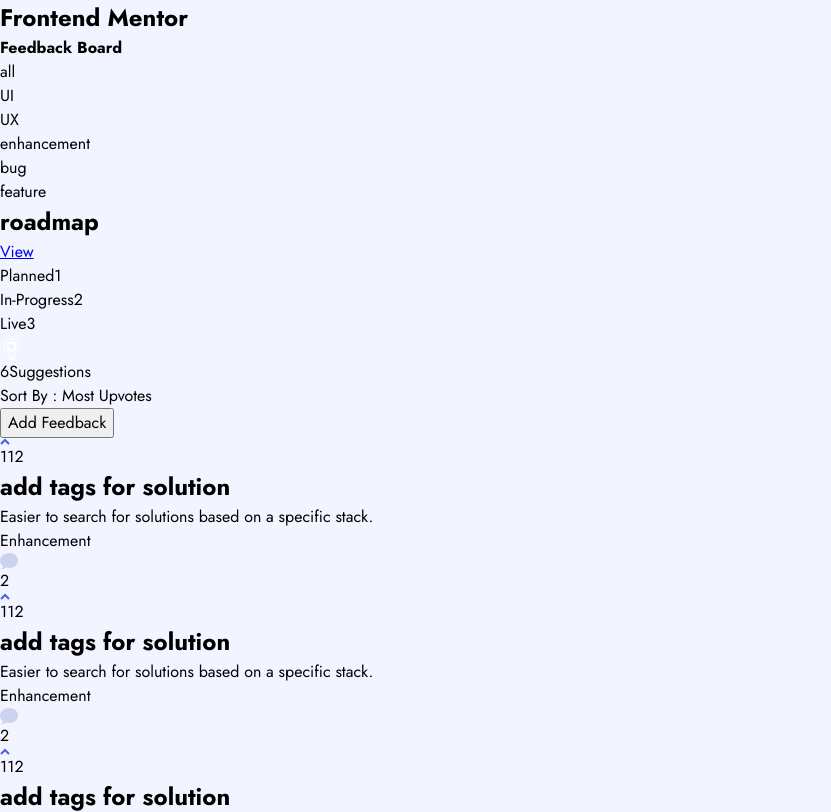
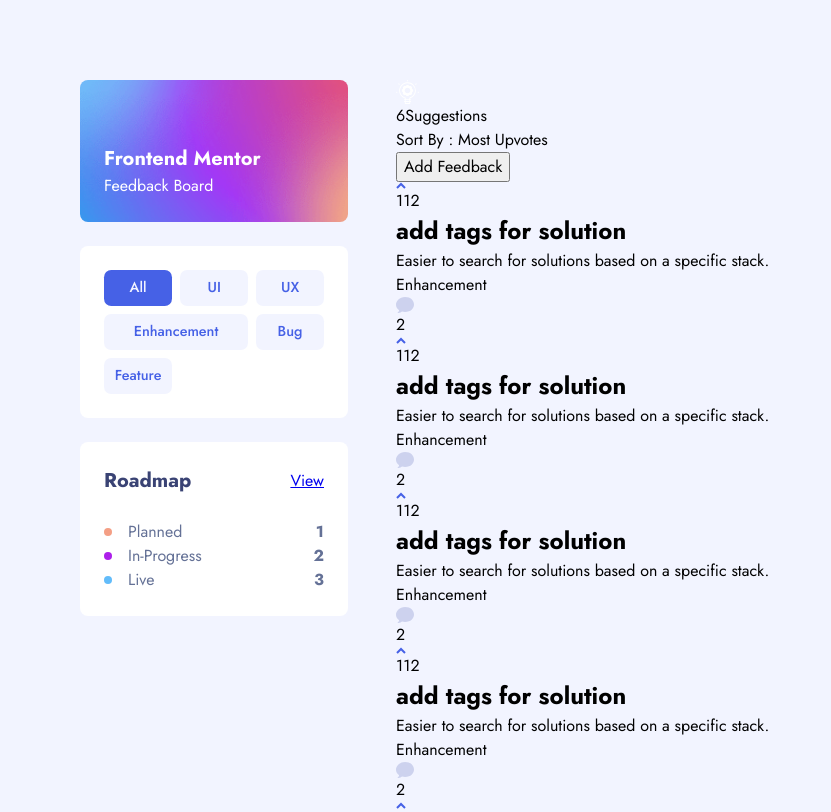
Before and after one commit to MahmoudOmiesh/Feedback-App, a website built with Parcel: page index.html in a window 1280 px wide. Shown: the top 812 px of the page, without its empty margins (0-831 px from the left). Built offline with nearby package versions, Linux system fonts and the light colour scheme.

Commit message:
Dashboard Styles Done ⚙

```diff
--- a/index.html
+++ b/index.html
@@ -11,7 +11,7 @@
 			rel="stylesheet"
 		/>
 		<script src="js/main.js"></script>
-		<link rel="stylesheet" href="sass/main.scss" />
+		<link rel="stylesheet" href="sass/styles.scss" />
 		<title>Feedback app</title>
 	</head>
 	<body>
@@ -22,12 +22,12 @@
 					<h4 class="intro__subtitle">Feedback Board</h4>
 				</div>
 				<div class="filter">
-					<div class="filter__card">all</div>
-					<div class="filter__card">UI</div>
-					<div class="filter__card">UX</div>
-					<div class="filter__card">enhancement</div>
-					<div class="filter__card">bug</div>
-					<div class="filter__card">feature</div>
+					<div class="tag active">all</div>
+					<div class="tag">UI</div>
+					<div class="tag">UX</div>
+					<div class="tag">enhancement</div>
+					<div class="tag">bug</div>
+					<div class="tag">feature</div>
 				</div>
 				<div class="roadmap">
 					<div class="roadmap__header">
@@ -35,7 +35,7 @@
 						<a href="#" class="roadmap__link">View</a>
 					</div>
 					<div class="roadmap__content">
-						<ul role="list">
+						<ul class="roadmap__list">
 							<li>
 								<span class="roadmap__type">Planned</span
 								><span class="roadmap__count">1</span>
--- a/sass/Base/_base.scss
+++ b/sass/Base/_base.scss
@@ -3,5 +3,5 @@
 	text-rendering: optimizeSpeed;
 	line-height: 1.5;
 	font-family: var(--ff-main);
-	background-color: var(--clr-neutral-200);
+	background-color: var(--clr-neutral-300);
 }
--- /dev/null
+++ b/sass/Components/Tag.scss
@@ -0,0 +1,27 @@
+.tag {
+	color: var(--clr-primary-400);
+	background-color: var(--clr-neutral-300);
+	padding: 0.5em 0.75em;
+	font-weight: var(--fw-medium);
+	font-size: 0.9rem;
+	text-transform: capitalize;
+	text-align: center;
+	border-radius: 0.5em;
+	cursor: pointer;
+	display: inline-block;
+	transition: background-color 175ms ease-in, color 175ms ease-in;
+
+	&:hover {
+		background-color: var(--clr-primary-400);
+		color: var(--clr-neutral-300);
+	}
+
+	&.active {
+		background-color: var(--clr-primary-400);
+		color: var(--clr-neutral-300);
+	}
+
+	&:nth-child(4) {
+		grid-column: 1 / 3;
+	}
+}
--- /dev/null
+++ b/sass/Layout/dashboard.scss
@@ -0,0 +1,90 @@
+.dashboard {
+	> * + * {
+		margin-top: 1.5em;
+	}
+}
+
+.intro {
+	background-image: url(../assets/suggestions/desktop/background-header.png);
+	background-size: cover;
+	background-repeat: no-repeat;
+	border-radius: 0.5em;
+	color: var(--clr-neutral-100);
+	padding: 4em 0 1.5em 1.5em;
+
+	&__title {
+		font-size: 1.25rem;
+	}
+
+	&__subtitle {
+		font-size: 1rem;
+		font-weight: var(--fw-normal);
+	}
+}
+
+.filter,
+.roadmap {
+	background-color: var(--clr-neutral-100);
+	border-radius: 0.5em;
+	padding: 1.5em;
+}
+
+.filter {
+	display: grid;
+	grid-template-columns: repeat(3, 1fr);
+	gap: 0.5em;
+}
+
+.roadmap {
+	&__header {
+		display: flex;
+		align-items: center;
+		justify-content: space-between;
+		margin-bottom: 1.5em;
+	}
+	&__title {
+		font-size: 1.25rem;
+		color: var(--clr-primary-300);
+		text-transform: capitalize;
+	}
+
+	&__list {
+		margin: 0;
+		padding-left: 1.5em;
+		list-style: none;
+
+		li {
+			display: flex;
+			align-items: center;
+			justify-content: space-between;
+
+			@include pseudo(before, '') {
+				left: 0;
+				height: 8px;
+				width: 8px;
+				border-radius: 50%;
+				left: -1.5em;
+				top: calc(50% - 4px);
+			}
+
+			&:first-child::before {
+				background-color: var(--clr-accent-100);
+			}
+			&:nth-child(2)::before {
+				background-color: var(--clr-accent-200);
+			}
+			&:last-child::before {
+				background-color: var(--clr-accent-300);
+			}
+		}
+	}
+
+	&__type,
+	&__count {
+		color: var(--clr-primary-200);
+	}
+
+	&__count {
+		font-weight: var(--fw-bold);
+	}
+}
--- /dev/null
+++ b/sass/Layout/main.scss
@@ -0,0 +1,8 @@
+.main {
+	padding: 5em 0 0 0;
+	max-width: 70rem;
+	margin-inline: auto;
+	display: grid;
+	grid-template-columns: 1fr 3fr;
+	gap: 3em;
+}
--- a/sass/config/_variables.scss
+++ b/sass/config/_variables.scss
@@ -6,6 +6,7 @@
 		//text primary
 		'300': #3a4374,
 		//dark blue
+		'400': #4661e6,
 	),
 	'accent': (
 		'100': #f49f85,
@@ -16,11 +17,12 @@
 		//live
 	),
 	'neutral': (
-		'100': #f7f8fd,
+		'100': #ffffff,
+		'200': #f7f8fd,
 		//light bg
-		'200': #f2f4ff,
+		'300': #f2f4ff,
 		//lighter bg
-		'300': #cfd7ff,
+		'400': #cfd7ff,
 		// light blue
 	),
 );
--- a/sass/main.scss
+++ b/sass/styles.scss
@@ -3,3 +3,6 @@
 @import 'config/config';
 @import 'base/reset';
 @import 'base/base';
+@import 'components/Tag';
+@import 'layout/main';
+@import 'layout/dashboard';
```
Also changed, not shown: dist/background-header.447ea6e9.png (added), dist/index.html, 5 other files.
